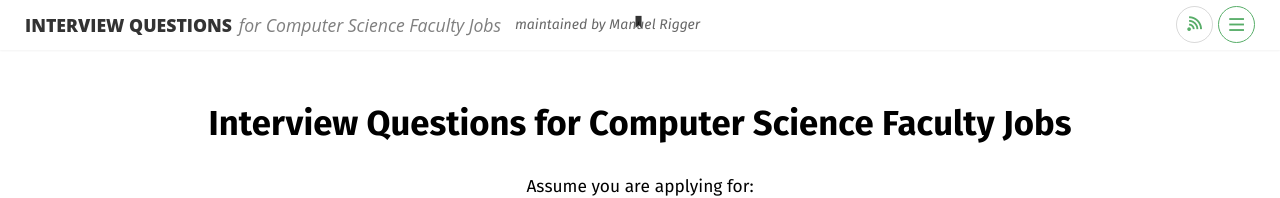
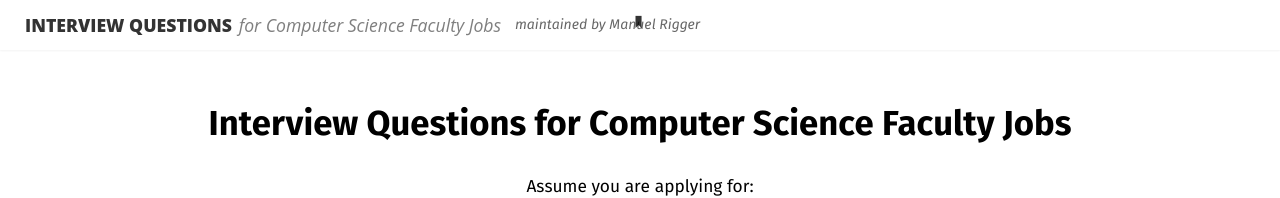
Before and after one commit to csfaculty/csfaculty.github.io, a Jekyll site: the page built from index.html, in a window 1280 px wide. Shown: the top 198 px of the page. Built offline with Jekyll 4.4.1, drawn with Linux system fonts in a browser that asks for light colours; some web fonts are replaced.

Commit message:
Delete unused elements

```diff
--- a/_config.yml
+++ b/_config.yml
@@ -42,9 +42,9 @@ menus:
 #- text: Some Page
 #  url: /2015/01/25/lorem-ipsum.html
 #  openiconic: list-rich
-- text: About
-  url: /about.html
-  openiconic: info
+#- text: About
+#  url: /about.html
+#  openiconic: info
 
 # Enter an invitation message
 #    | It lies right beneath every post to invite your readers to react and comment
--- a/_includes/tete.html
+++ b/_includes/tete.html
@@ -3,18 +3,5 @@
   <a href="/"><h1>{{ site.maintitle }}</h1></a>
   <div class="desc">{{ site.maindesc }}</div>
 
-  <a onclick="document.getElementById('ntitle').classList.toggle('expanded')" class="button menumarker" style="width:35px;padding:0"><span class="oi" data-glyph="menu"></span></a>
-  <a class="button rss" title="RSS" href="/flux.xml"><span class="oi" data-glyph="rss"></span></a>
-
-  <div class="nlinks">
-    <div>
-	{% for link in site.menus %}
-	    <a href="{{ link.url }}">
-		<span class="oi" data-glyph="{{ link.openiconic }}"></span>
-		<span>{{ link.text }}<span>
-	    </a>
-	{% endfor %}
-    </div>
-  </div>
 </div>
 </nav>
```
Also changed, not shown: 3 other files.
